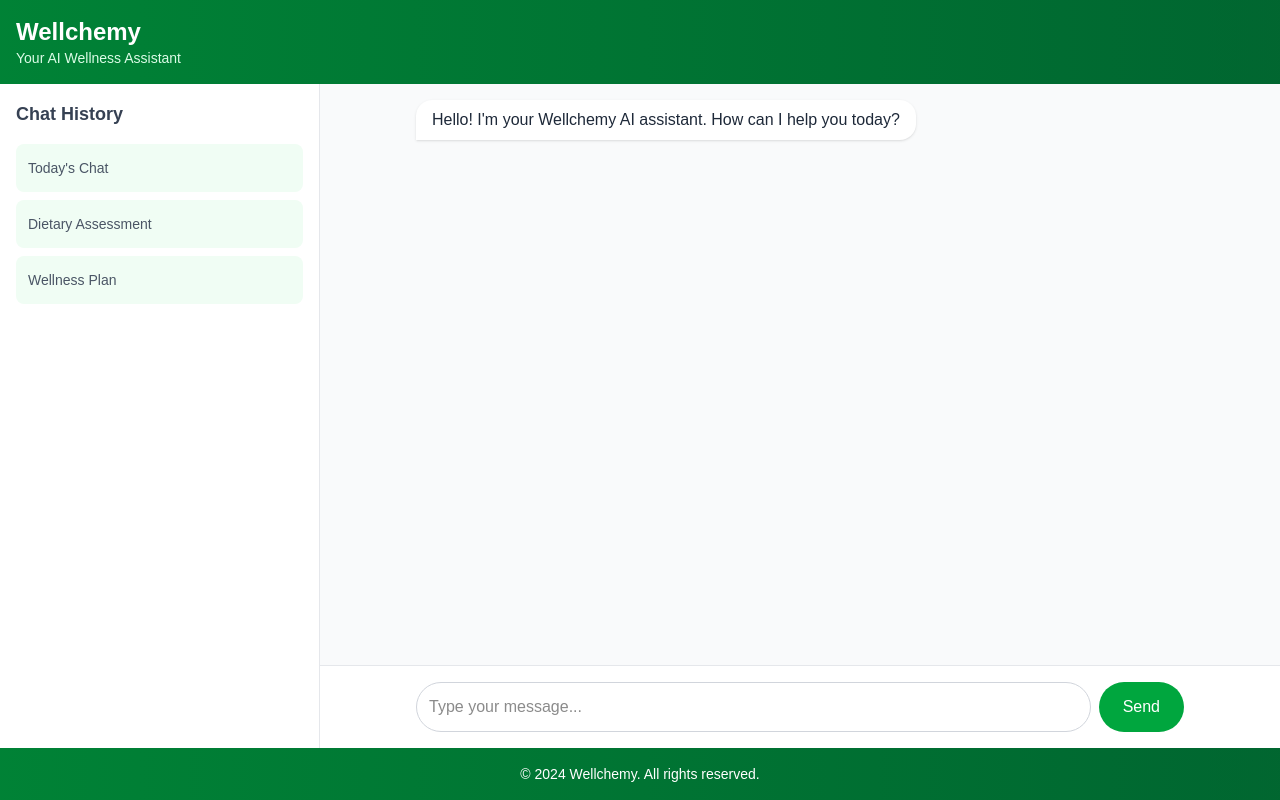
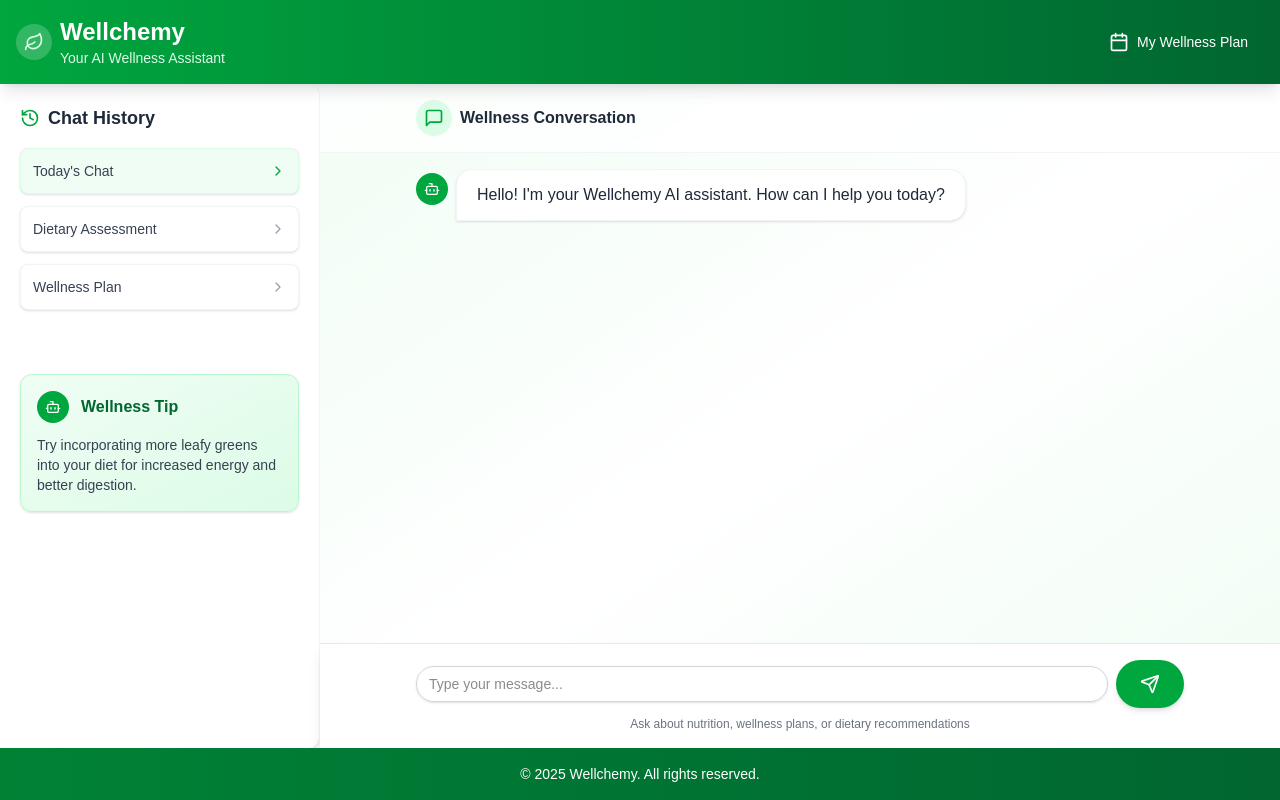
Before and after one commit to jkranker18/wellchemyai, a Next.js app in the folder frontend/: page / in a window 1280 px wide. Built offline with nearby package versions, Linux system fonts and the light colour scheme.

Commit message:
Add Shadcn UI components and update header/footer styling

```diff
--- a/frontend/package.json
+++ b/frontend/package.json
@@ -9,9 +9,15 @@
     "lint": "next lint"
   },
   "dependencies": {
+    "@radix-ui/react-scroll-area": "^1.2.9",
+    "@radix-ui/react-slot": "^1.2.3",
+    "class-variance-authority": "^0.7.1",
+    "clsx": "^2.1.1",
+    "lucide-react": "^0.511.0",
     "next": "15.3.2",
     "react": "^19.0.0",
     "react-dom": "^19.0.0",
+    "tailwind-merge": "^3.3.0",
     "tailwindcss-animate": "^1.0.7"
   },
   "devDependencies": {
--- a/frontend/src/app/page.tsx
+++ b/frontend/src/app/page.tsx
@@ -1,111 +1,179 @@
-'use client';
+"use client"
 
-import React, { useState, useRef, useEffect } from 'react';
-import { api } from '@/services/api';
+import type React from "react"
+import { useState, useRef, useEffect } from "react"
+import { api } from "@/services/api"
+import { Button } from "@/components/ui/button"
+import { Input } from "@/components/ui/input"
+import { Card, CardContent } from "@/components/ui/card"
+import { ScrollArea } from "@/components/ui/scroll-area"
+import { Bot, Send, MessageSquare, History, Calendar, Leaf, ChevronRight } from "lucide-react"
 
 interface Message {
-  id: number;
-  text: string;
-  isUser: boolean;
+  id: number
+  text: string
+  isUser: boolean
 }
 
 const Header = () => (
-  <header className="bg-gradient-to-r from-green-700 to-green-800 text-white p-4 shadow-md">
-    <div className="container mx-auto">
+  <header className="bg-gradient-to-r from-green-600 to-green-800 text-white p-4 shadow-lg sticky top-0 z-10">
+    <div className="container mx-auto flex items-center justify-between">
+      <div className="flex items-center gap-2">
+        <div className="bg-white/20 p-2 rounded-full">
+          <Leaf className="h-5 w-5 text-green-100" />
+        </div>
+        <div>
           <h1 className="text-2xl font-bold">Wellchemy</h1>
           <p className="text-sm text-green-100">Your AI Wellness Assistant</p>
         </div>
+      </div>
+      <Button variant="ghost" className="text-white hover:bg-white/10">
+        <Calendar className="h-5 w-5 mr-2" />
+        My Wellness Plan
+      </Button>
+    </div>
   </header>
-);
+)
 
 const LeftRail = () => (
-  <div className="bg-white p-4 h-full border-r border-gray-200">
-    <h2 className="text-lg font-semibold mb-4 text-gray-700">Chat History</h2>
-    <ul className="space-y-2">
-      <li className="p-3 bg-green-50 rounded-lg hover:bg-green-100 cursor-pointer transition-colors">
-        <span className="text-sm text-gray-600">Today's Chat</span>
+  <div className="bg-white rounded-r-xl shadow-md h-full border-r border-gray-100">
+    <div className="p-5">
+      <h2 className="text-lg font-semibold mb-4 text-gray-800 flex items-center gap-2">
+        <History className="h-5 w-5 text-green-600" />
+        Chat History
+      </h2>
+      <ul className="space-y-3">
+        <li className="p-3 bg-green-50 rounded-lg hover:bg-green-100 cursor-pointer transition-colors border border-green-100 shadow-sm">
+          <div className="flex items-center justify-between">
+            <span className="text-sm font-medium text-gray-700">Today's Chat</span>
+            <ChevronRight className="h-4 w-4 text-green-600" />
+          </div>
         </li>
-      <li className="p-3 bg-green-50 rounded-lg hover:bg-green-100 cursor-pointer transition-colors">
-        <span className="text-sm text-gray-600">Dietary Assessment</span>
+        <li className="p-3 bg-white rounded-lg hover:bg-green-50 cursor-pointer transition-colors border border-gray-100 shadow-sm">
+          <div className="flex items-center justify-between">
+            <span className="text-sm font-medium text-gray-700">Dietary Assessment</span>
+            <ChevronRight className="h-4 w-4 text-gray-400" />
+          </div>
         </li>
-      <li className="p-3 bg-green-50 rounded-lg hover:bg-green-100 cursor-pointer transition-colors">
-        <span className="text-sm text-gray-600">Wellness Plan</span>
+        <li className="p-3 bg-white rounded-lg hover:bg-green-50 cursor-pointer transition-colors border border-gray-100 shadow-sm">
+          <div className="flex items-center justify-between">
+            <span className="text-sm font-medium text-gray-700">Wellness Plan</span>
+            <ChevronRight className="h-4 w-4 text-gray-400" />
+          </div>
         </li>
       </ul>
     </div>
-);
 
-const ChatArea = ({ messages, onSendMessage }: { messages: Message[], onSendMessage: (text: string) => void }) => {
-  const [inputText, setInputText] = useState('');
-  const messagesEndRef = useRef<HTMLDivElement>(null);
+    <div className="mt-6 p-5">
+      <Card className="bg-gradient-to-br from-green-50 to-green-100 border-green-200">
+        <CardContent className="p-4">
+          <div className="flex items-center gap-3 mb-3">
+            <div className="bg-green-600 p-2 rounded-full">
+              <Bot className="h-4 w-4 text-white" />
+            </div>
+            <h3 className="font-semibold text-green-800">Wellness Tip</h3>
+          </div>
+          <p className="text-sm text-gray-700">
+            Try incorporating more leafy greens into your diet for increased energy and better digestion.
+          </p>
+        </CardContent>
+      </Card>
+    </div>
+  </div>
+)
+
+const ChatArea = ({ messages, onSendMessage }: { messages: Message[]; onSendMessage: (text: string) => void }) => {
+  const [inputText, setInputText] = useState("")
+  const messagesEndRef = useRef<HTMLDivElement>(null)
 
   const scrollToBottom = () => {
-    messagesEndRef.current?.scrollIntoView({ behavior: "smooth" });
-  };
+    messagesEndRef.current?.scrollIntoView({ behavior: "smooth" })
+  }
 
   useEffect(() => {
-    scrollToBottom();
-  }, [messages]);
+    scrollToBottom()
+  }, [messages])
 
   const handleSubmit = (e: React.FormEvent) => {
-    e.preventDefault();
+    e.preventDefault()
     if (inputText.trim()) {
-      onSendMessage(inputText);
-      setInputText('');
+      onSendMessage(inputText)
+      setInputText("")
     }
-  };
+  }
 
   return (
-    <div className="flex flex-col h-full bg-gray-50">
-      <div className="flex-1 p-4 overflow-y-auto">
-        <div className="max-w-3xl mx-auto space-y-4">
+    <div className="flex flex-col h-full bg-gradient-to-br from-green-50 via-white to-green-50">
+      <div className="p-4 border-b border-gray-100 bg-white/80 backdrop-blur-sm">
+        <div className="max-w-3xl mx-auto flex items-center gap-2">
+          <div className="bg-green-100 p-2 rounded-full">
+            <MessageSquare className="h-5 w-5 text-green-600" />
+          </div>
+          <h2 className="font-semibold text-gray-800">Wellness Conversation</h2>
+        </div>
+      </div>
+
+      <ScrollArea className="flex-1 p-4">
+        <div className="max-w-3xl mx-auto space-y-6">
           {messages.map((message) => (
+            <div key={message.id} className={`flex ${message.isUser ? "justify-end" : "justify-start"}`}>
+              {!message.isUser && (
+                <div className="w-8 h-8 rounded-full bg-green-600 flex items-center justify-center text-white mr-2 mt-1 flex-shrink-0">
+                  <Bot className="h-4 w-4" />
+                </div>
+              )}
               <div
-              key={message.id}
-              className={`flex ${message.isUser ? 'justify-end' : 'justify-start'}`}
-            >
-              <div
-                className={`max-w-[80%] rounded-2xl px-4 py-2 ${
+                className={`max-w-[80%] rounded-2xl px-5 py-3 shadow-sm ${
                   message.isUser
-                    ? 'bg-green-600 text-white rounded-br-none'
-                    : 'bg-white text-gray-800 rounded-bl-none shadow-sm'
+                    ? "bg-gradient-to-r from-green-600 to-green-700 text-white rounded-br-none"
+                    : "bg-white text-gray-800 rounded-bl-none border border-gray-100"
                 }`}
               >
-                <p className="text-sm sm:text-base">{message.text}</p>
+                <p className="text-sm sm:text-base leading-relaxed">{message.text}</p>
               </div>
+              {message.isUser && (
+                <div className="w-8 h-8 rounded-full bg-green-100 flex items-center justify-center text-green-600 ml-2 mt-1 flex-shrink-0">
+                  <div className="w-4 h-4 rounded-full bg-green-600"></div>
+                </div>
+              )}
             </div>
           ))}
           <div ref={messagesEndRef} />
         </div>
-      </div>
-      <form onSubmit={handleSubmit} className="border-t border-gray-200 bg-white p-4">
+      </ScrollArea>
+
+      <form onSubmit={handleSubmit} className="border-t border-gray-200 bg-white p-4 shadow-lg">
         <div className="max-w-3xl mx-auto">
-          <div className="flex gap-2">
-            <input
+          <div className="flex gap-2 items-center">
+            <Input
               type="text"
               value={inputText}
               onChange={(e) => setInputText(e.target.value)}
               placeholder="Type your message..."
-              className="flex-1 p-3 border border-gray-300 rounded-full focus:outline-none focus:border-green-500 focus:ring-1 focus:ring-green-500"
+              className="flex-1 p-3 border border-gray-300 rounded-full focus:outline-none focus:border-green-500 focus:ring-1 focus:ring-green-500 shadow-sm"
             />
-            <button
+            <Button
               type="submit"
-              className="bg-green-600 text-white px-6 py-3 rounded-full hover:bg-green-700 transition-colors focus:outline-none focus:ring-2 focus:ring-green-500 focus:ring-offset-2"
+              className="bg-green-600 text-white px-6 py-6 rounded-full hover:bg-green-700 transition-colors focus:outline-none focus:ring-2 focus:ring-green-500 focus:ring-offset-2 shadow-md"
             >
-              Send
-            </button>
+              <Send className="h-5 w-5" />
+              <span className="sr-only">Send</span>
+            </Button>
+          </div>
+          <div className="mt-2 text-xs text-center text-gray-500">
+            Ask about nutrition, wellness plans, or dietary recommendations
           </div>
         </div>
       </form>
     </div>
-  );
-};
+  )
+}
 
 const Footer = () => (
   <footer className="bg-gradient-to-r from-green-700 to-green-800 text-white p-4 text-center text-sm">
-    <p>© 2024 Wellchemy. All rights reserved.</p>
+    <p>© 2025 Wellchemy. All rights reserved.</p>
   </footer>
-);
+)
 
 export default function Home() {
   const [messages, setMessages] = useState<Message[]>([
@@ -114,7 +182,7 @@ export default function Home() {
       text: "Hello! I'm your Wellchemy AI assistant. How can I help you today?",
       isUser: false,
     },
-  ]);
+  ])
 
   const handleSendMessage = async (text: string) => {
     // Add user message
@@ -122,12 +190,12 @@ export default function Home() {
       id: messages.length + 1,
       text,
       isUser: true,
-    };
-    setMessages((prev) => [...prev, userMessage]);
+    }
+    setMessages((prev) => [...prev, userMessage])
 
     try {
       // Send message to backend
-      const response = await api.chat(text);
+      const response = await api.chat(text)
 
       // Add AI response
       if (response.success) {
@@ -135,30 +203,30 @@ export default function Home() {
           id: messages.length + 2,
           text: response.data.response,
           isUser: false,
-        };
-        setMessages((prev) => [...prev, aiMessage]);
+        }
+        setMessages((prev) => [...prev, aiMessage])
       } else {
         // Handle error
         const errorMessage: Message = {
           id: messages.length + 2,
           text: "Sorry, I encountered an error. Please try again.",
           isUser: false,
-        };
-        setMessages((prev) => [...prev, errorMessage]);
+        }
+        setMessages((prev) => [...prev, errorMessage])
       }
     } catch (error) {
-      console.error('Error sending message:', error);
+      console.error("Error sending message:", error)
       const errorMessage: Message = {
         id: messages.length + 2,
         text: "Sorry, I encountered an error. Please try again.",
         isUser: false,
-      };
-      setMessages((prev) => [...prev, errorMessage]);
       }
-  };
+      setMessages((prev) => [...prev, errorMessage])
+    }
+  }
 
   return (
-    <div className="flex flex-col h-screen bg-gray-50">
+    <div className="flex flex-col h-screen bg-white">
       <Header />
       <div className="flex flex-1 overflow-hidden">
         <div className="w-1/4 hidden md:block">
@@ -170,5 +238,5 @@ export default function Home() {
       </div>
       <Footer />
     </div>
-  );
+  )
 }
--- /dev/null
+++ b/frontend/src/components/ui/button.tsx
@@ -0,0 +1,56 @@
+import * as React from "react"
+import { Slot } from "@radix-ui/react-slot"
+import { cva, type VariantProps } from "class-variance-authority"
+import { cn } from "@/lib/utils"
+
+const buttonVariants = cva(
+  "inline-flex items-center justify-center whitespace-nowrap rounded-md text-sm font-medium transition-colors focus-visible:outline-none focus-visible:ring-1 focus-visible:ring-ring disabled:pointer-events-none disabled:opacity-50",
+  {
+    variants: {
+      variant: {
+        default:
+          "bg-primary text-primary-foreground shadow hover:bg-primary/90",
+        destructive:
+          "bg-destructive text-destructive-foreground shadow-sm hover:bg-destructive/90",
+        outline:
+          "border border-input bg-background shadow-sm hover:bg-accent hover:text-accent-foreground",
+        secondary:
+          "bg-secondary text-secondary-foreground shadow-sm hover:bg-secondary/80",
+        ghost: "hover:bg-accent hover:text-accent-foreground",
+        link: "text-primary underline-offset-4 hover:underline",
+      },
+      size: {
+        default: "h-9 px-4 py-2",
+        sm: "h-8 rounded-md px-3 text-xs",
+        lg: "h-10 rounded-md px-8",
+        icon: "h-9 w-9",
+      },
+    },
+    defaultVariants: {
+      variant: "default",
+      size: "default",
+    },
+  }
+)
+
+export interface ButtonProps
+  extends React.ButtonHTMLAttributes<HTMLButtonElement>,
+    VariantProps<typeof buttonVariants> {
+  asChild?: boolean
+}
+
+const Button = React.forwardRef<HTMLButtonElement, ButtonProps>(
+  ({ className, variant, size, asChild = false, ...props }, ref) => {
+    const Comp = asChild ? Slot : "button"
+    return (
+      <Comp
+        className={cn(buttonVariants({ variant, size, className }))}
+        ref={ref}
+        {...props}
+      />
+    )
+  }
+)
+Button.displayName = "Button"
+
+export { Button, buttonVariants }
--- /dev/null
+++ b/frontend/src/components/ui/card.tsx
@@ -0,0 +1,75 @@
+import * as React from "react"
+import { cn } from "@/lib/utils"
+
+const Card = React.forwardRef<
+  HTMLDivElement,
+  React.HTMLAttributes<HTMLDivElement>
+>(({ className, ...props }, ref) => (
+  <div
+    ref={ref}
+    className={cn(
+      "rounded-xl border bg-card text-card-foreground shadow",
+      className
+    )}
+    {...props}
+  />
+))
+Card.displayName = "Card"
+
+const CardHeader = React.forwardRef<
+  HTMLDivElement,
+  React.HTMLAttributes<HTMLDivElement>
+>(({ className, ...props }, ref) => (
+  <div
+    ref={ref}
+    className={cn("flex flex-col space-y-1.5 p-6", className)}
+    {...props}
+  />
+))
+CardHeader.displayName = "CardHeader"
+
+const CardTitle = React.forwardRef<
+  HTMLParagraphElement,
+  React.HTMLAttributes<HTMLHeadingElement>
+>(({ className, ...props }, ref) => (
+  <h3
+    ref={ref}
+    className={cn("font-semibold leading-none tracking-tight", className)}
+    {...props}
+  />
+))
+CardTitle.displayName = "CardTitle"
+
+const CardDescription = React.forwardRef<
+  HTMLParagraphElement,
+  React.HTMLAttributes<HTMLParagraphElement>
+>(({ className, ...props }, ref) => (
+  <p
+    ref={ref}
+    className={cn("text-sm text-muted-foreground", className)}
+    {...props}
+  />
+))
+CardDescription.displayName = "CardDescription"
+
+const CardContent = React.forwardRef<
+  HTMLDivElement,
+  React.HTMLAttributes<HTMLDivElement>
+>(({ className, ...props }, ref) => (
+  <div ref={ref} className={cn("p-6 pt-0", className)} {...props} />
+))
+CardContent.displayName = "CardContent"
+
+const CardFooter = React.forwardRef<
+  HTMLDivElement,
+  React.HTMLAttributes<HTMLDivElement>
+>(({ className, ...props }, ref) => (
+  <div
+    ref={ref}
+    className={cn("flex items-center p-6 pt-0", className)}
+    {...props}
+  />
+))
+CardFooter.displayName = "CardFooter"
+
+export { Card, CardHeader, CardFooter, CardTitle, CardDescription, CardContent }
--- /dev/null
+++ b/frontend/src/components/ui/input.tsx
@@ -0,0 +1,24 @@
+import * as React from "react"
+import { cn } from "@/lib/utils"
+
+export interface InputProps
+  extends React.InputHTMLAttributes<HTMLInputElement> {}
+
+const Input = React.forwardRef<HTMLInputElement, InputProps>(
+  ({ className, type, ...props }, ref) => {
+    return (
+      <input
+        type={type}
+        className={cn(
+          "flex h-9 w-full rounded-md border border-input bg-transparent px-3 py-1 text-sm shadow-sm transition-colors file:border-0 file:bg-transparent file:text-sm file:font-medium placeholder:text-muted-foreground focus-visible:outline-none focus-visible:ring-1 focus-visible:ring-ring disabled:cursor-not-allowed disabled:opacity-50",
+          className
+        )}
+        ref={ref}
+        {...props}
+      />
+    )
+  }
+)
+Input.displayName = "Input"
+
+export { Input }
--- /dev/null
+++ b/frontend/src/components/ui/scroll-area.tsx
@@ -0,0 +1,45 @@
+import * as React from "react"
+import * as ScrollAreaPrimitive from "@radix-ui/react-scroll-area"
+import { cn } from "@/lib/utils"
+
+const ScrollArea = React.forwardRef<
+  React.ElementRef<typeof ScrollAreaPrimitive.Root>,
+  React.ComponentPropsWithoutRef<typeof ScrollAreaPrimitive.Root>
+>(({ className, children, ...props }, ref) => (
+  <ScrollAreaPrimitive.Root
+    ref={ref}
+    className={cn("relative overflow-hidden", className)}
+    {...props}
+  >
+    <ScrollAreaPrimitive.Viewport className="h-full w-full rounded-[inherit]">
+      {children}
+    </ScrollAreaPrimitive.Viewport>
+    <ScrollBar />
+    <ScrollAreaPrimitive.Corner />
+  </ScrollAreaPrimitive.Root>
+))
+ScrollArea.displayName = ScrollAreaPrimitive.Root.displayName
+
+const ScrollBar = React.forwardRef<
+  React.ElementRef<typeof ScrollAreaPrimitive.ScrollAreaScrollbar>,
+  React.ComponentPropsWithoutRef<typeof ScrollAreaPrimitive.ScrollAreaScrollbar>
+>(({ className, orientation = "vertical", ...props }, ref) => (
+  <ScrollAreaPrimitive.ScrollAreaScrollbar
+    ref={ref}
+    orientation={orientation}
+    className={cn(
+      "flex touch-none select-none transition-colors",
+      orientation === "vertical" &&
+        "h-full w-2.5 border-l border-l-transparent p-[1px]",
+      orientation === "horizontal" &&
+        "h-2.5 flex-col border-t border-t-transparent p-[1px]",
+      className
+    )}
+    {...props}
+  >
+    <ScrollAreaPrimitive.ScrollAreaThumb className="relative flex-1 rounded-full bg-border" />
+  </ScrollAreaPrimitive.ScrollAreaScrollbar>
+))
+ScrollBar.displayName = ScrollAreaPrimitive.ScrollAreaScrollbar.displayName
+
+export { ScrollArea, ScrollBar }
--- /dev/null
+++ b/frontend/src/lib/utils.ts
@@ -0,0 +1,6 @@
+import { type ClassValue, clsx } from "clsx"
+import { twMerge } from "tailwind-merge"
+
+export function cn(...inputs: ClassValue[]) {
+  return twMerge(clsx(inputs))
+}
```
Lines whose indentation alone changed are shown as unchanged.
